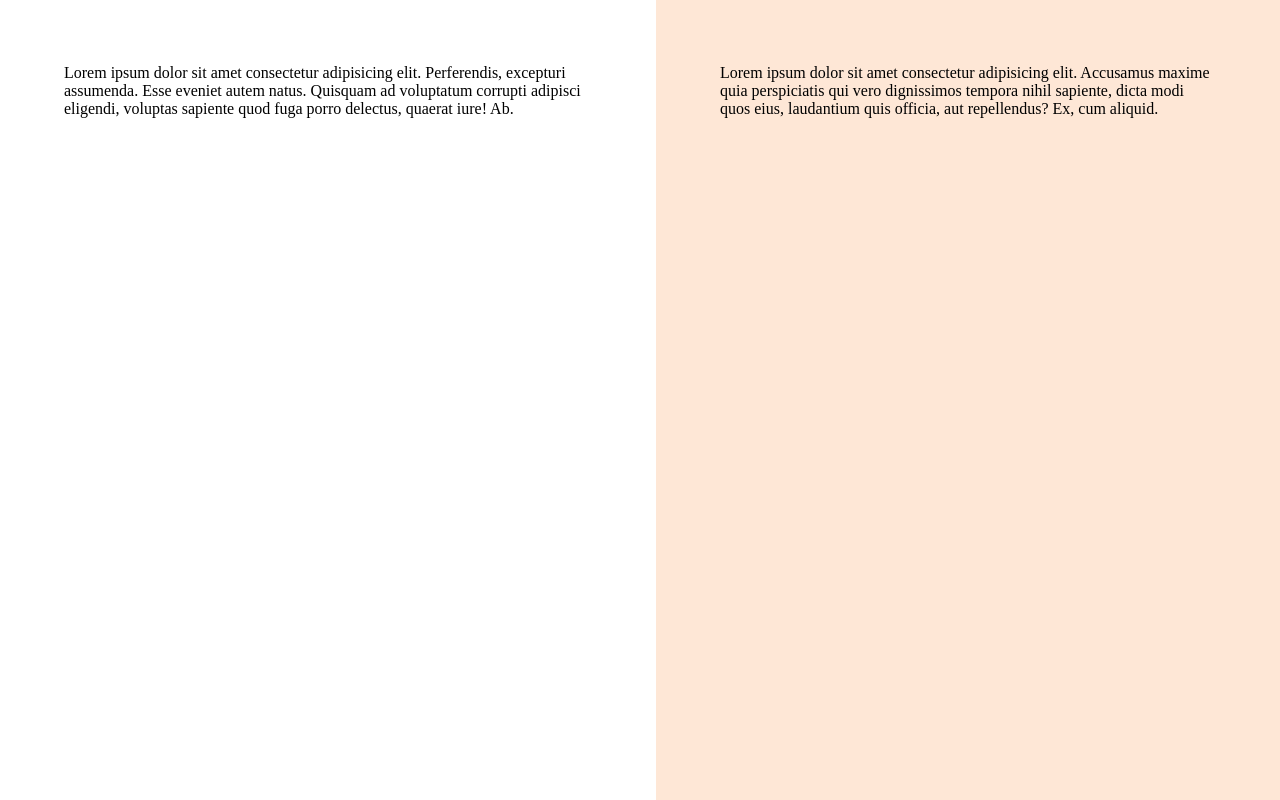
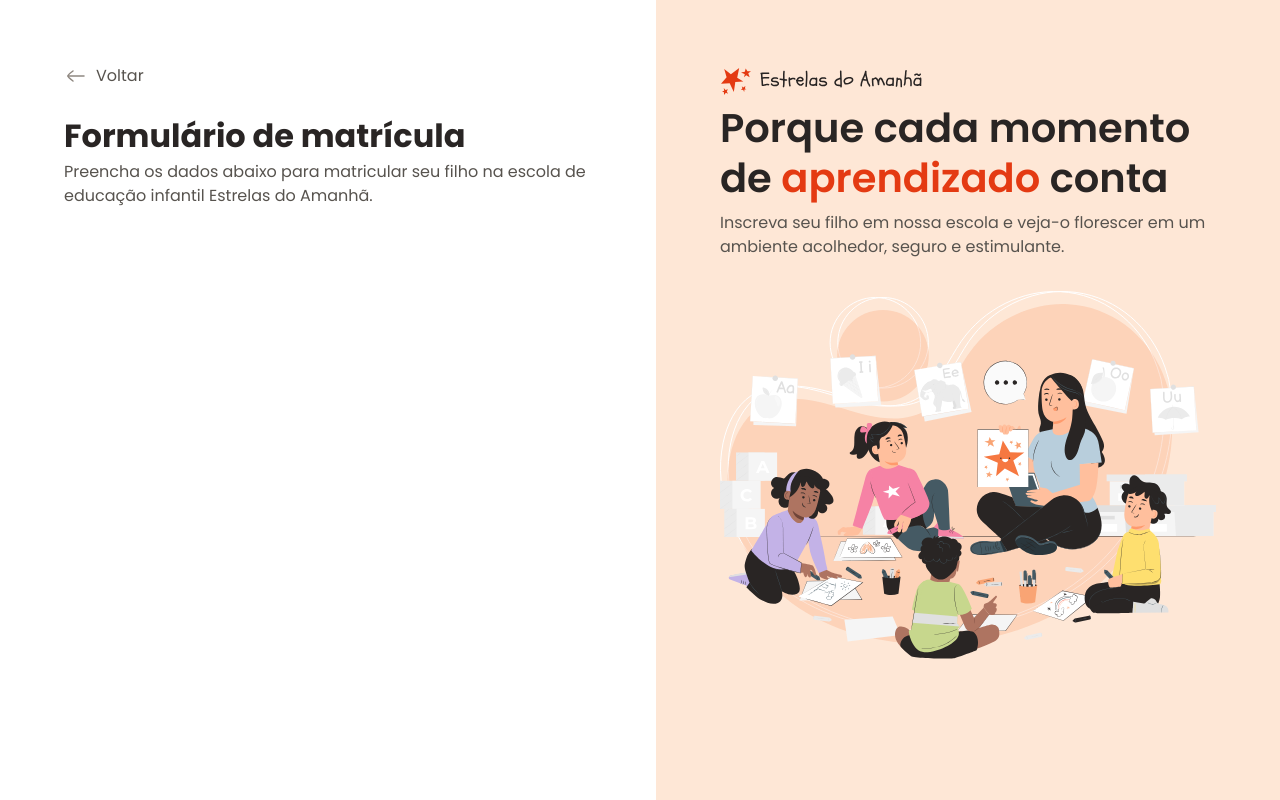
Before and after one commit to diegooCampos/formulario-de-matricula, a plain HTML site: page index.html in a window 1280 px wide. Drawn offline with Linux system fonts and the light colour scheme.

Commit message:
conteúdo aside e conteúdo inicial do main

```diff
--- a/index.html
+++ b/index.html
@@ -20,13 +20,26 @@
   <div id="app">
     <main>
       <div class="main-container">
-        Lorem ipsum dolor sit amet consectetur adipisicing elit. Perferendis, excepturi assumenda. Esse eveniet autem natus. Quisquam ad voluptatum corrupti adipisci eligendi, voluptas sapiente quod fuga porro delectus, quaerat iure! Ab.
+        <div class="back">
+          <img src="assets/icons/arrow-left-02.svg" alt="ícone de voltar">
+          <span>Voltar</span>
+        </div>
+
+        <h1>Formulário de matrícula</h1>
+        <p>Preencha os dados abaixo para matricular seu filho na escola de educação infantil Estrelas do Amanhã.</p>
+
       </div>
     </main>
 
     <aside>
       <div class="aside-container">
-        Lorem ipsum dolor sit amet consectetur adipisicing elit. Accusamus maxime quia perspiciatis qui vero dignissimos tempora nihil sapiente, dicta modi quos eius, laudantium quis officia, aut repellendus? Ex, cum aliquid.
+        <header>
+          <img src="assets/logo.svg" alt="Logo Estrelas do amanhã">
+          <h2>Porque cada momento de <span>aprendizado</span> conta</h2>
+          <p>Inscreva seu filho em nossa escola e veja-o florescer em um ambiente acolhedor, seguro e estimulante.</p>
+        </header>
+
+        <img src="assets/Illustration.svg" alt="Ilustração de uma professora com crianças prestando atenção">
       </div>
     </aside>
   </div>
--- a/styles/global.css
+++ b/styles/global.css
@@ -25,4 +25,16 @@
 
 body {
   overflow: hidden;
+
+  font: var(--text);
+  color: var(--text-secondary);
 }
+
+h1, h2 {
+  color: var(--text-primary)
+}
+
+img {
+  max-width: 100%;
+  height: auto;
+}
--- a/styles/layout.css
+++ b/styles/layout.css
@@ -13,6 +13,19 @@ main {
   & .main-container { /* css nesting */
     max-width: 33rem;
     margin-left: auto;
+
+    & .back {
+      display: flex;
+      align-items: center;
+      gap: .5rem;
+
+      margin-bottom: 1.5rem;
+    }
+
+    & .h1 {
+      font: 600 1.5rem/1.25 var(--font-family);
+      margin-bottom: .5rem;
+    }
   }
 }
 
@@ -23,5 +36,18 @@ aside {
 
   & .aside-container { /* css nesting */
     max-width: 31rem;
+
+    & > img {
+      margin-top: 2rem;
+    }
+  }
+
+  & h2 {
+    font: 600 2.5rem/1.25 var(--font-family);
+    margin-bottom: .5rem;
+
+    & span {
+      color: var(--text-highlight);
+    }
   }
 }
```
